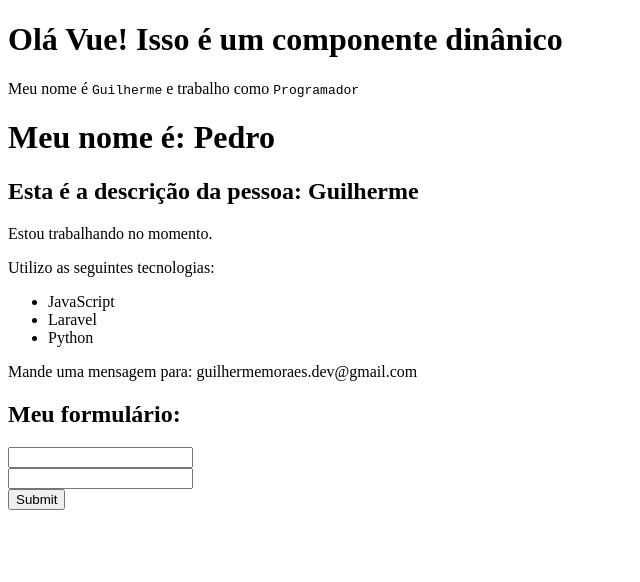
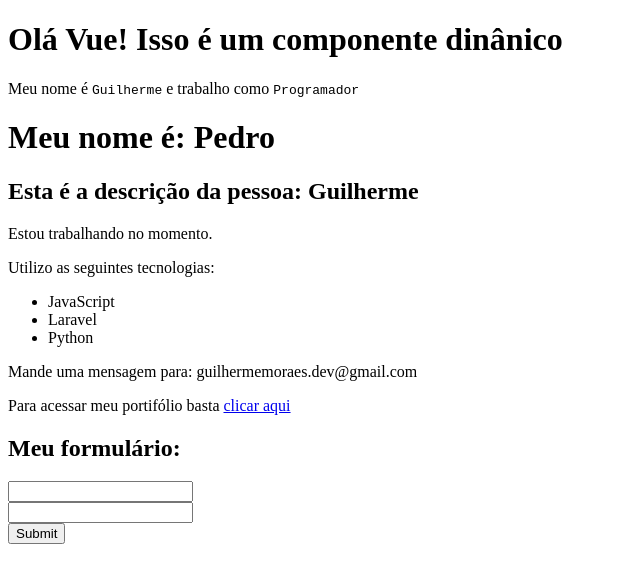
Before and after one commit to ApenasGuil/learning-vue-3, a Vue app: page / in a window 1280 px wide. Shown: the top 582 px of the page, without its empty margins (0-640 px from the left). Built offline with nearby package versions, Linux system fonts and the light colour scheme.

Commit message:
v-bind (link)

```diff
--- a/src/components/Info.vue
+++ b/src/components/Info.vue
@@ -8,6 +8,10 @@
         <li>Python</li>
     </ul>
     <p v-show="mostrar_email">Mande uma mensagem para: {{ email }}</p>
+    <p>
+        Para acessar meu portifólio basta
+        <a v-bind:href="meu_link">clicar aqui</a>
+    </p>
 </template>
 
 <script>
@@ -18,6 +22,7 @@ export default {
             esta_trabalhando: true,
             mostrar_email: true,
             email: "guilhermemoraes.dev@gmail.com",
+            meu_link: "https://www.google.com",
         };
     },
 };
```
